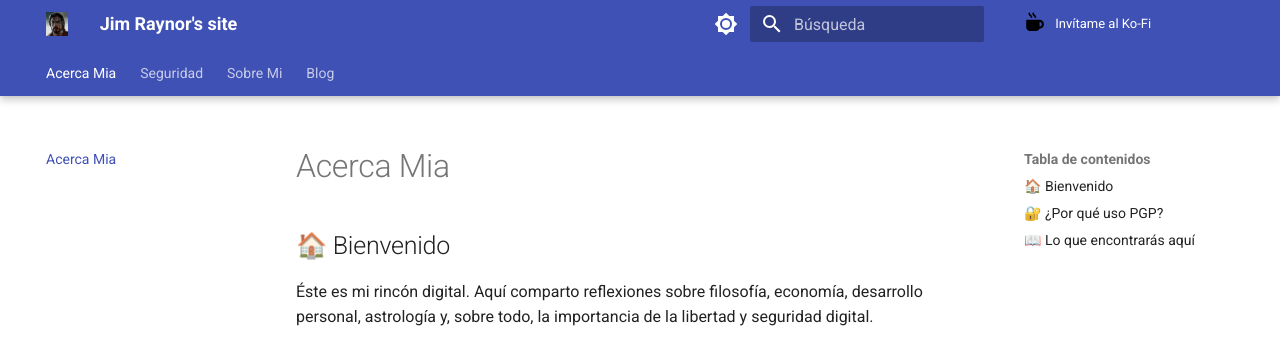
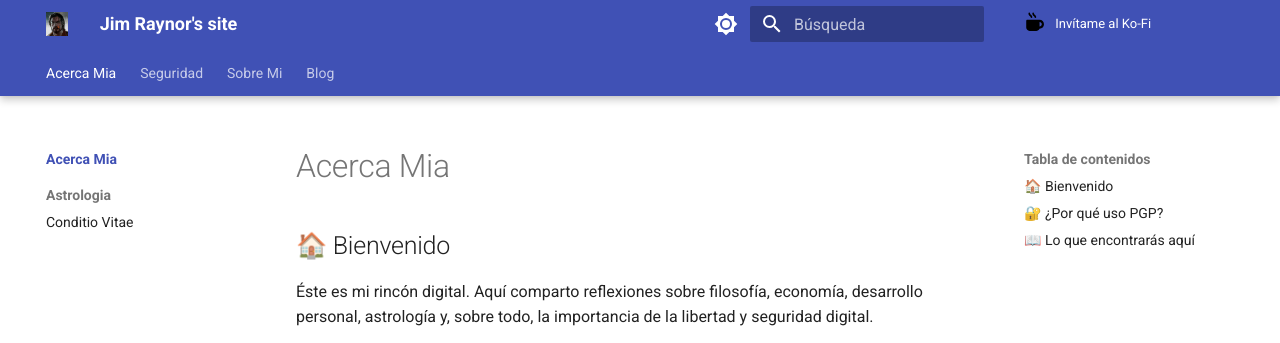
Before and after one commit to jimraynor88/blog, an MkDocs documentation site: the page built from docs/Acerca_Mia/index.md, in a window 1280 px wide. Shown: the top 343 px of the page. Built offline with MkDocs 1.6.1 and Material for MkDocs 9.7.7, drawn with Linux system fonts in a browser that asks for light colours.

Commit message:
Update and rename mis_cv.md to laboral.md

```diff
--- a/docs/Sobre_Mi/Astrologia/Conditio_Vitae/mis_cv.md
+++ b/docs/Acerca_Mia/Astrologia/Conditio_Vitae/laboral.md
@@ -1,3 +1,8 @@
+---
+title: Conditio Vitae Laboral
+alias: laboral
+---
+
 # Conditio Vitae Laboral
 
 *Un resumen de quién soy, qué sé hacer y cómo puedo aportar valor, construido desde mis experiencias, mis dones innatos y mi forma de ser.*
```
